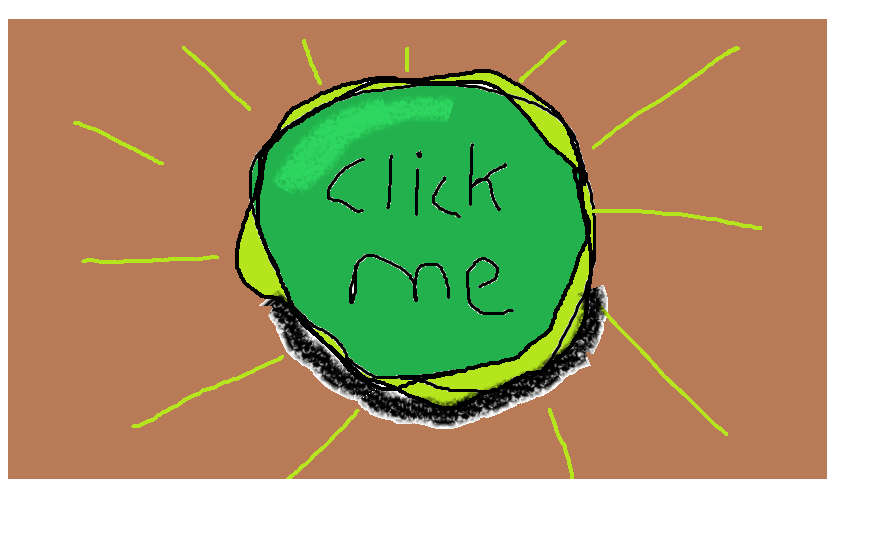
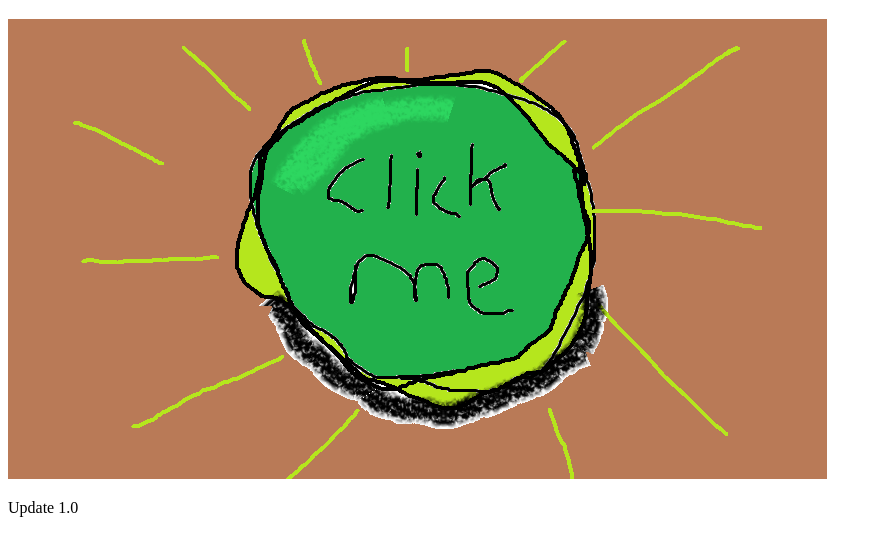
Before and after one commit to suky637/js-game, a plain HTML site: page index.html in a window 1280 px wide. Shown: the part 61-616 px from the top of the page, without its empty margins (0-882 px from the left). Drawn offline with Linux system fonts and the light colour scheme.

Commit message:
Update index.html

```diff
--- a/index.html
+++ b/index.html
@@ -6,6 +6,7 @@
   <body>
     <h1>Clicker Game</h1>
     <image src="png.png" onclick="click()">
+    <p>Update 1.0</p>
   </body>
   <script>
     let clicks = 0;
```
